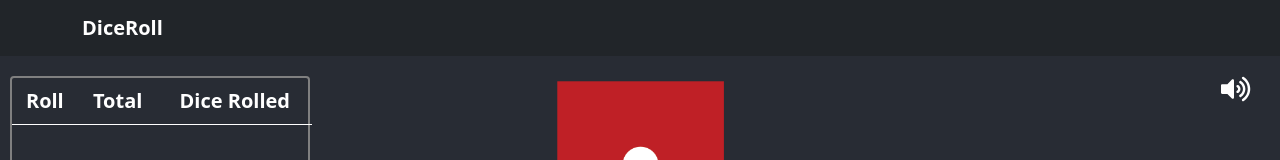
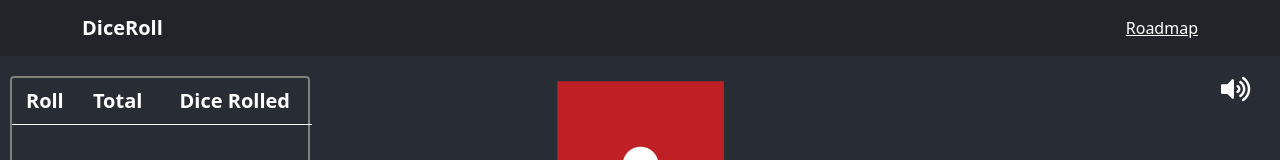
Before and after one commit to jobrien874/DiceGame, a React (Create React App) app: page / in a window 1280 px wide. Shown: the top 160 px of the page. Built offline with nearby package versions, Linux system fonts and the light colour scheme.

Commit message:
Roadmap add

```diff
--- a/src/App.css
+++ b/src/App.css
@@ -28,6 +28,10 @@
 
 .DiceSelectionBox-Selected {
   font-size: 18px;
+}
+
+.whiteNavLink {
+  color: white;
 }
 
 .MuteButton {
--- a/src/App.js
+++ b/src/App.js
@@ -9,6 +9,9 @@ function App() {
           <div className="container d-flex justify-content-between">
             <a href="/" className="navbar-brand d-flex align-items-center">
               <strong>DiceRoll</strong>
+            </a>
+            <a className="whiteNavLink" href="https://trello.com/b/MwnwgDvI/dice-util-workboard">
+              Roadmap
             </a>
           </div>
         </div>
```
Also changed, not shown: 1 other file (tests, documents, lock files or other folders).
